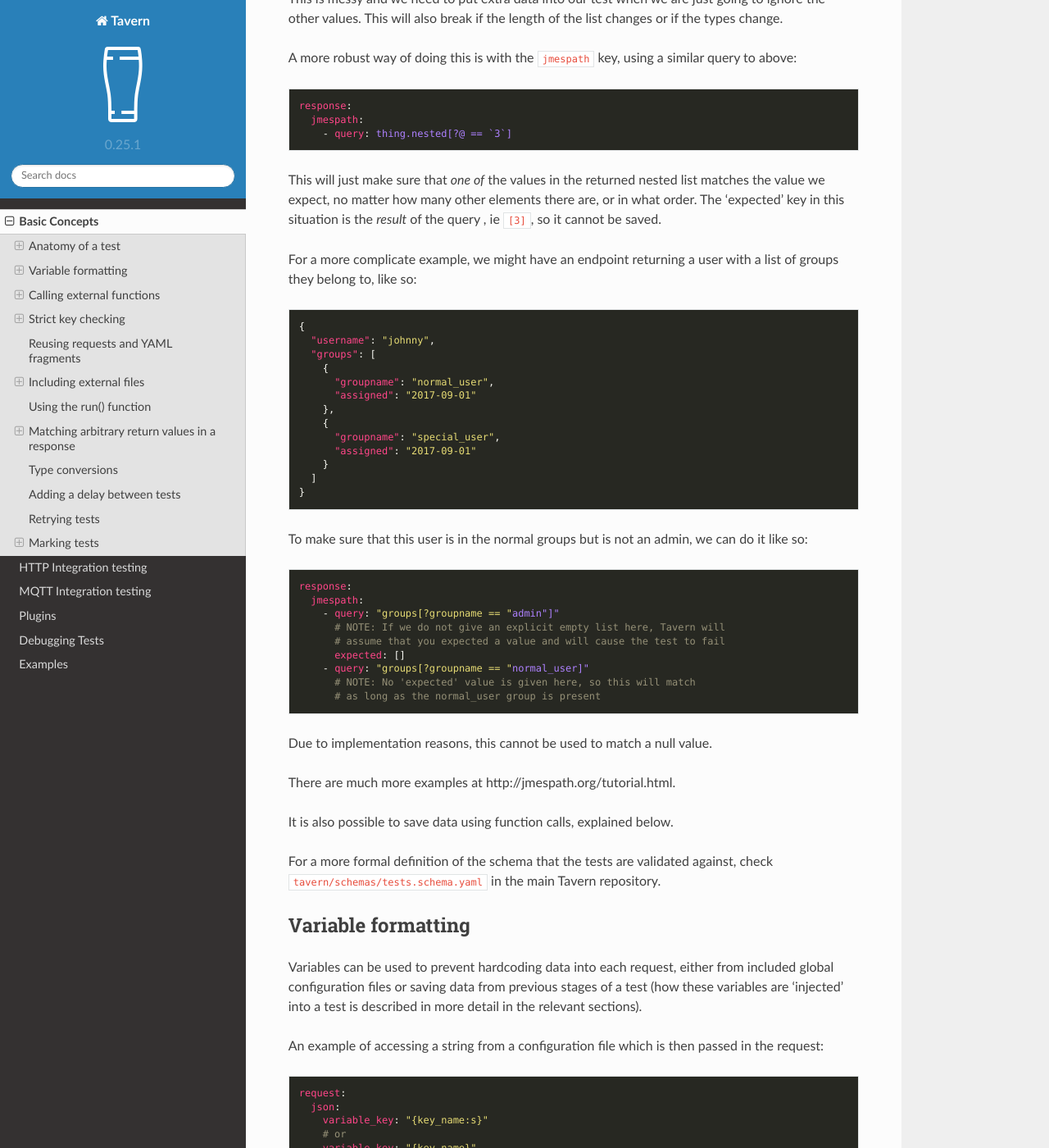
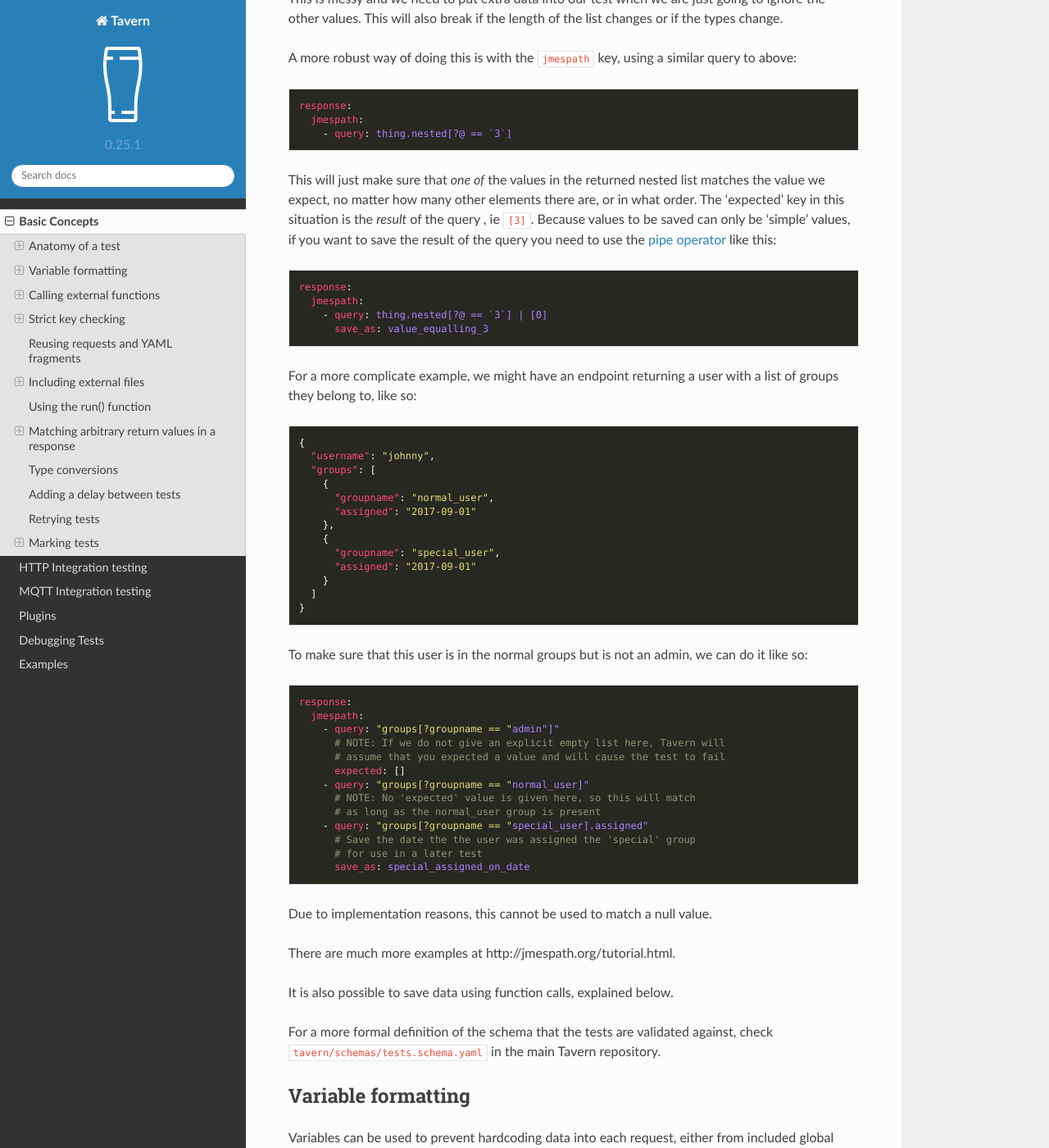
Before and after one commit to taverntesting/tavern, a Sphinx documentation site: the page built from docs/source/basics.md, in a window 1280 px wide and 1400 px high, scrolled down 3441 px. Shown: the whole window at 82% size. Built offline with Sphinx 7.4.7 and the Read the Docs theme 2.0.0, drawn with Linux system fonts in a browser that asks for light colours; formulas are drawn with MathJax 3.

Commit message:
Add more jmes tests and update docs

````diff
--- a/docs/source/basics.md
+++ b/docs/source/basics.md
@@ -181,7 +181,17 @@ response:
 This will just make sure that _one of_ the values in the returned nested
 list matches the value we expect, no matter how many other elements there
 are, or in what order. The 'expected' key in this situation is the _result_
-of the query , ie `[3]`, so it cannot be saved.
+of the query , ie `[3]`. Because values to be saved can only be 'simple'
+values, if you want to save the result of the query
+you need to use the [pipe operator](http://jmespath.org/specification.html#pipe-expressions)
+like this:
+
+```yaml
+response:
+  jmespath:
+    - query: thing.nested[?@ == `3`] | [0]
+      save_as: value_equalling_3
+```
 
 For a more complicate example, we might have an endpoint returning a user
 with a list of groups they belong to, like so:
@@ -215,6 +225,10 @@ response:
     - query: "groups[?groupname == "normal_user]"
       # NOTE: No 'expected' value is given here, so this will match
       # as long as the normal_user group is present
+    - query: "groups[?groupname == "special_user].assigned"
+      # Save the date the the user was assigned the 'special' group
+      # for use in a later test
+      save_as: special_assigned_on_date
 ```
 
 Due to implementation reasons, this cannot be used to match a null value.
````
Also changed, not shown: 3 other files.
